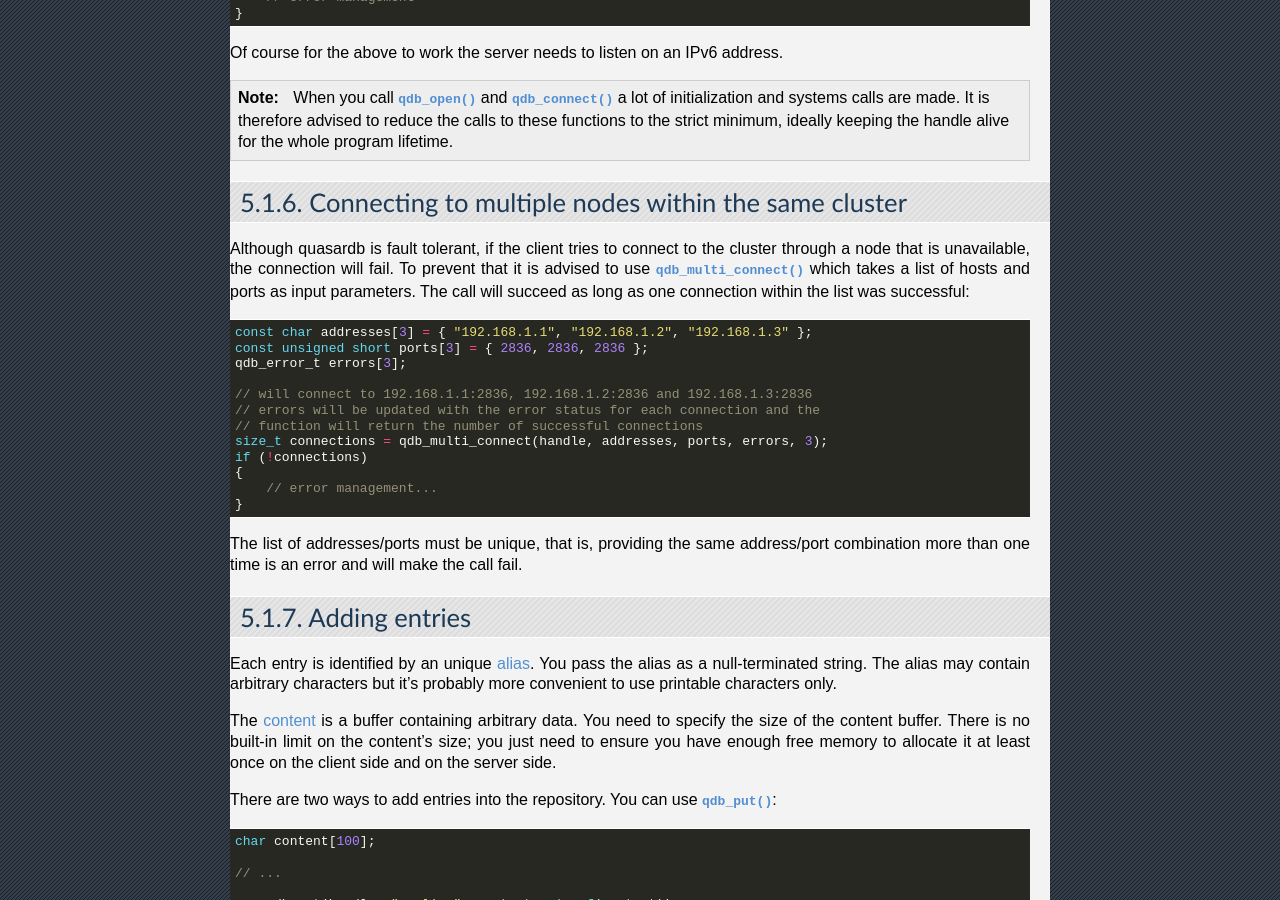
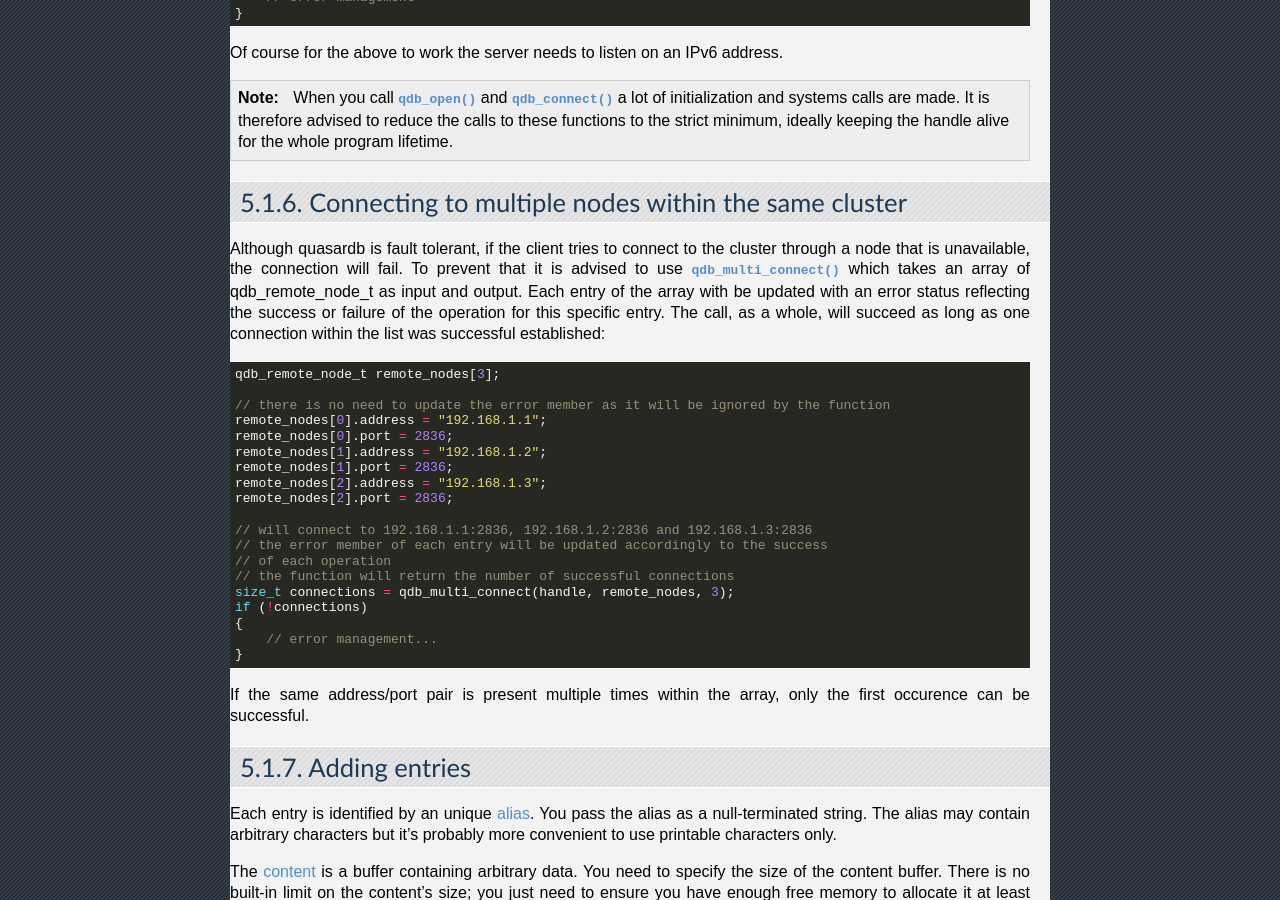
Before and after one commit to iltommi/qdb-documentation, a Sphinx documentation site: the page built from source/api/c.rst, in a window 1280 px wide and 900 px high, scrolled down 1423 px. Built offline with Sphinx 7.4.7, drawn with Linux system fonts in a browser that asks for light colours; some of the changed text lies outside the part shown.

Commit message:
Updated documentation

```diff
--- a/source/api/c.rst
+++ b/source/api/c.rst
@@ -82,22 +82,29 @@ Of course for the above to work the server needs to listen on an IPv6 address.
 Connecting to multiple nodes within the same cluster
 ------------------------------------------------------
 
-Although quasardb is fault tolerant, if the client tries to connect to the cluster through a node that is unavailable, the connection will fail. To prevent that it is advised to use :c:func:`qdb_multi_connect` which takes a list of hosts and ports as input parameters. The call will succeed as long as one connection within the list was successful::
+Although quasardb is fault tolerant, if the client tries to connect to the cluster through a node that is unavailable, the connection will fail. To prevent that it is advised to use :c:func:`qdb_multi_connect` which takes an array of qdb_remote_node_t as input and output. Each entry of the array with be updated with an error status reflecting the success or failure of the operation for this specific entry. The call, as a whole, will succeed as long as one connection within the list was successful established::
 
-    const char addresses[3] = { "192.168.1.1", "192.168.1.2", "192.168.1.3" };
-    const unsigned short ports[3] = { 2836, 2836, 2836 };
-    qdb_error_t errors[3];
+    qdb_remote_node_t remote_nodes[3];
+
+    // there is no need to update the error member as it will be ignored by the function
+    remote_nodes[0].address = "192.168.1.1";
+    remote_nodes[0].port = 2836;
+    remote_nodes[1].address = "192.168.1.2";
+    remote_nodes[1].port = 2836;
+    remote_nodes[2].address = "192.168.1.3";
+    remote_nodes[2].port = 2836;
 
     // will connect to 192.168.1.1:2836, 192.168.1.2:2836 and 192.168.1.3:2836
-    // errors will be updated with the error status for each connection and the
-    // function will return the number of successful connections
-    size_t connections = qdb_multi_connect(handle, addresses, ports, errors, 3);
+    // the error member of each entry will be updated accordingly to the success
+    // of each operation
+    // the function will return the number of successful connections
+    size_t connections = qdb_multi_connect(handle, remote_nodes, 3);
     if (!connections)
     {
         // error management...
     }
 
-The list of addresses/ports must be unique, that is, providing the same address/port combination more than one time is an error and will make the call fail.
+If the same address/port pair is present multiple times within the array, only the first occurence can be successful.
 
 Adding entries
 -----------------
@@ -294,6 +301,10 @@ Reference
 
     An opaque handle that represents a quasardb client instance.
 
+.. c:type:: qdb_remote_node_t
+
+    A structure to represent a remote node with an associated error status updated by the last API call.
+
 .. c:type:: qdb_stream_tracker_t
 
     A structure used to track a stream state.
@@ -308,12 +319,12 @@ Reference
 
 .. c:function:: const char * qdb_error(qdb_error_t error, char * message, size_t message_length)
 
-    Translate an error into a meaningful message. If the content does not fit into the buffer, the content is truncated. A null terminator is always appended, except if the buffer is empty. The function never fails and returns a pointer to the translated message for convenience.
+    Translate an error into a meaningful message. If the content does not fit into the buffer, the content is truncated. A null terminator is always appended, except if the buffer is empty. The function never fails and returns the passed pointer for convenience.
 
     :param error: An error code of type :c:type:`qdb_handle_t`
     :param message: A pointer to a buffer that will received the translated error message.
     :param message_length: The length of the buffer that will received the translated error message, in bytes.
-    :return: A pointer to the buffer that received the translated error message.
+    :return: The pointer to the buffer that received the translated error message.
 
 .. c:function:: const char * qdb_version(void)
 
--- a/source/api/cpp.rst
+++ b/source/api/cpp.rst
@@ -142,7 +142,7 @@ Reference
 
 .. cpp:function: std::string make_error_string(qdb_error_t err)
 
-    Translate an error code into a meaningful English message.
+    Translate an error code into a meaningful English message. This function never fails.
 
     :param err: The error code to translate
 
@@ -175,7 +175,7 @@ Reference
 
         :return: An error code of type :c:type:`qdb_error_t`
 
-    .. cpp:function:: size_t multi_connect(const char * const * hosts, const unsigned short * ports, qdb_error_t * errors, size_t count)
+    .. cpp:function:: size_t multi_connect(qdb_remote_node_t * servers, size_t count)
 
         Initialize all required resources, bind the client instance to a quasardb :term:`cluster` and connect to multiple nodes within. The function returns the number of successful connections. If the same node (address and port) is present several times in the input array, it will count as only one successful connection.
 
```
